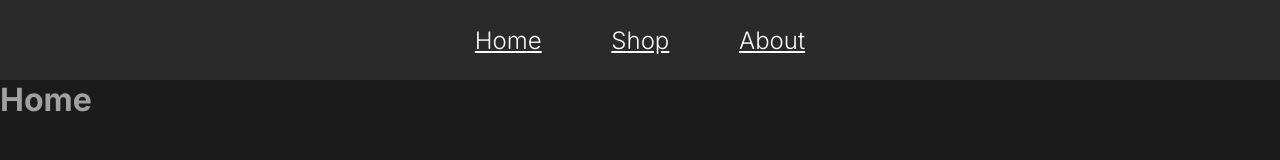
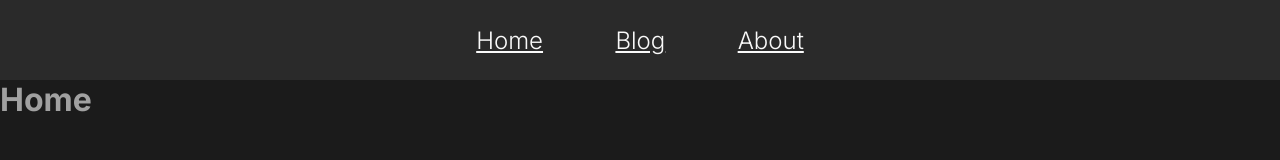
Before and after one commit to Yurii108/next-blog-app, a Next.js app: page / in a window 1280 px wide. Shown: the top 160 px of the page. Built offline with nearby package versions, Linux system fonts and the light colour scheme.

Commit message:
fix: changed name

```diff
--- a/app/shop/page.tsx
+++ b/app/blog/page.tsx
@@ -11,7 +11,7 @@ async function getProducts() {
   return response.json();
 }
 
-export default async function Shop() {
+export default async function Blog() {
   const data = await getProducts();
 
   return (
@@ -23,7 +23,7 @@ export default async function Shop() {
               <h3>{iphone.title}</h3>
               <p>{iphone.body}</p>
 
-              <Link href={`/shop/${iphone.id}`}>Link - {iphone.id}</Link>
+              <Link href={`/blog/${iphone.id}`}>Link - {iphone.id}</Link>
             </li>
           );
         })}
--- a/components/Header/index.tsx
+++ b/components/Header/index.tsx
@@ -8,7 +8,7 @@ export const Header: React.FC = () => {
     <header className="header">
       <div>
         <Link href={"/"}>Home</Link>
-        <Link href={"/shop"}>Shop</Link>
+        <Link href={"/blog"}>Blog</Link>
         <Link href={"/about"}>About</Link>
       </div>
     </header>
```
Also changed, not shown: app/blog/[id]/page.tsx (renamed from app/shop/[id]/page.tsx), app/blog/error.tsx (renamed from app/shop/error.tsx), app/blog/loading.tsx (renamed from app/shop/loading.tsx), app/blog/style.scss (renamed from app/shop/style.scss).
